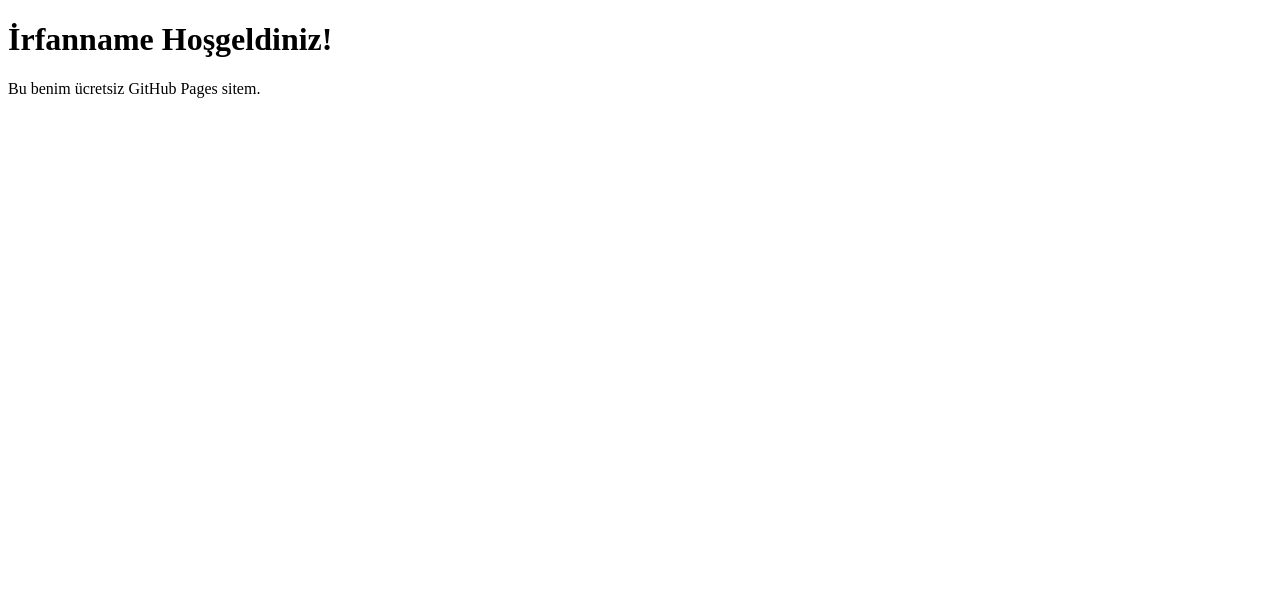
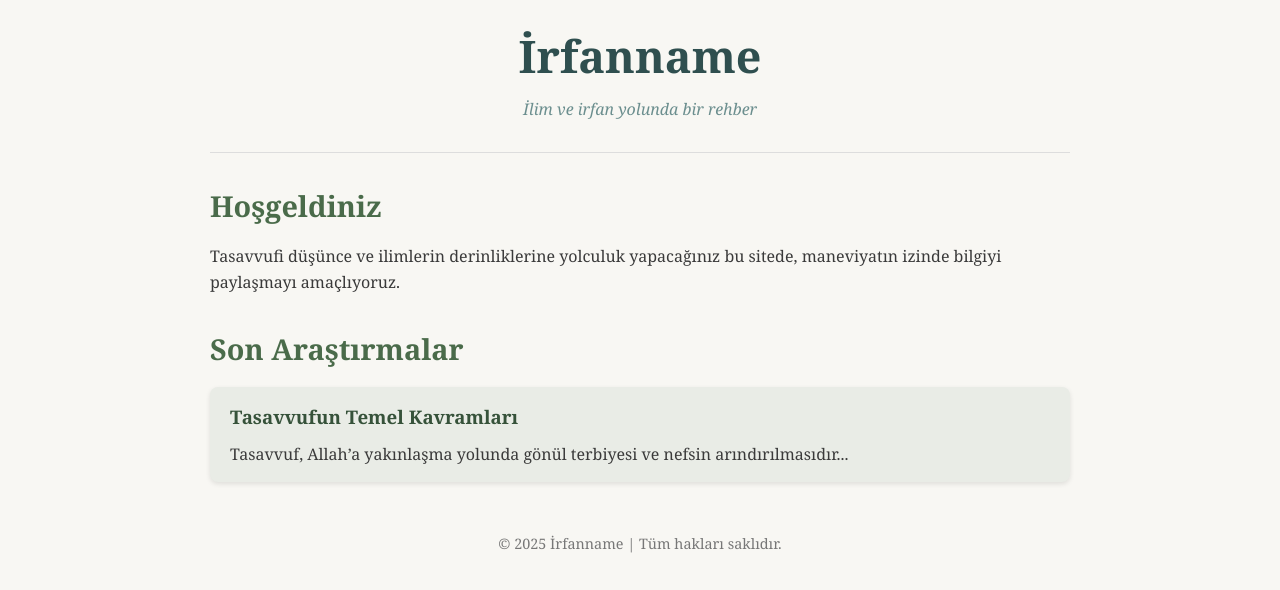
Before and after one commit to KastamonuBear37/irfanname, a plain HTML site: page index.html in a window 1280 px wide. Drawn offline with Linux system fonts and the light colour scheme.

Commit message:
Update index.html

```diff
--- a/index.html
+++ b/index.html
@@ -2,10 +2,38 @@
 <html lang="tr">
 <head>
   <meta charset="UTF-8" />
+  <meta name="viewport" content="width=device-width, initial-scale=1" />
   <title>İrfanname</title>
+  <link rel="stylesheet" href="style.css" />
 </head>
 <body>
-  <h1>İrfanname Hoşgeldiniz!</h1>
-  <p>Bu benim ücretsiz GitHub Pages sitem.</p>
+  <header>
+    <h1>İrfanname</h1>
+    <p>İlim ve irfan yolunda bir rehber</p>
+  </header>
+
+  <main>
+    <section class="content">
+      <h2>Hoşgeldiniz</h2>
+      <p>
+        Tasavvufi düşünce ve ilimlerin derinliklerine yolculuk yapacağınız bu
+        sitede, maneviyatın izinde bilgiyi paylaşmayı amaçlıyoruz.
+      </p>
+    </section>
+
+    <section class="research">
+      <h2>Son Araştırmalar</h2>
+      <article>
+        <h3>Tasavvufun Temel Kavramları</h3>
+        <p>
+          Tasavvuf, Allah’a yakınlaşma yolunda gönül terbiyesi ve nefsin arındırılmasıdır...
+        </p>
+      </article>
+    </section>
+  </main>
+
+  <footer>
+    <p>© 2025 İrfanname | Tüm hakları saklıdır.</p>
+  </footer>
 </body>
 </html>
```
